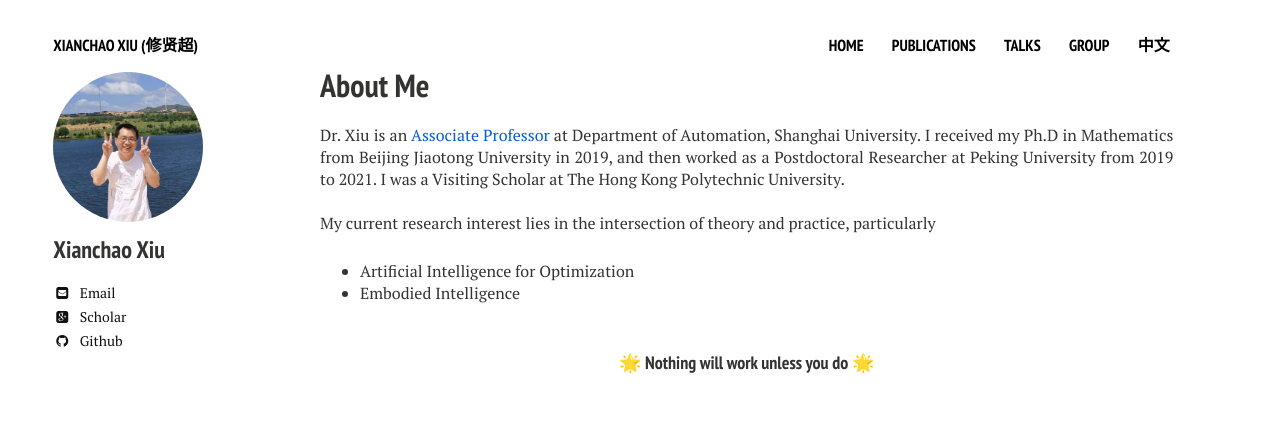
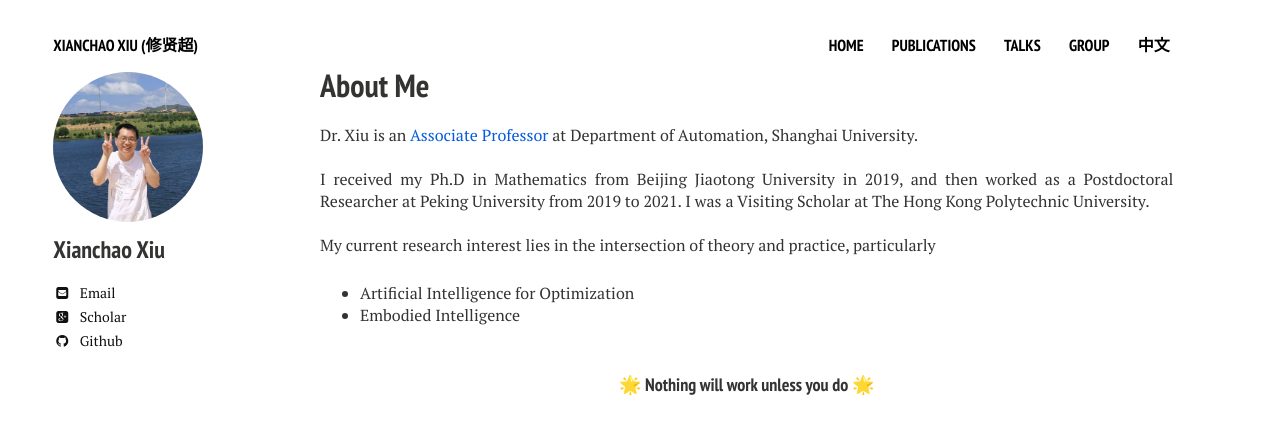
Before and after one commit to xianchaoxiu/xianchaoxiu.github.io, a Jekyll site: the page built from index.md, in a window 1280 px wide. Shown: the top 434 px of the page. Built offline with Jekyll 4.4.1, drawn with Linux system fonts in a browser that asks for light colours; nearby versions of some CDN libraries.

Commit message:
Update home2.html

```diff
--- a/_layouts/home2.html
+++ b/_layouts/home2.html
@@ -26,7 +26,9 @@
 
   <div id="index">
          <h1>About Me</h1>
-         <p> Dr. Xiu is an <a href="https://auto.shu.edu.cn/info/1341/80462.htm" class="textlink" target="_blank">Associate Professor</a> at Department of Automation, Shanghai University.
+         <p> Dr. Xiu is an <a href="https://auto.shu.edu.cn/info/1341/80462.htm" class="textlink" target="_blank">Associate Professor</a> at Department of Automation, Shanghai University.  <br> <br>
+
+
 		I received my Ph.D in Mathematics from Beijing Jiaotong University in 2019, and then worked as a Postdoctoral Researcher at Peking University from 2019 to 2021.
 		I was a Visiting Scholar at The Hong Kong Polytechnic University. <br> <br>
 
```
